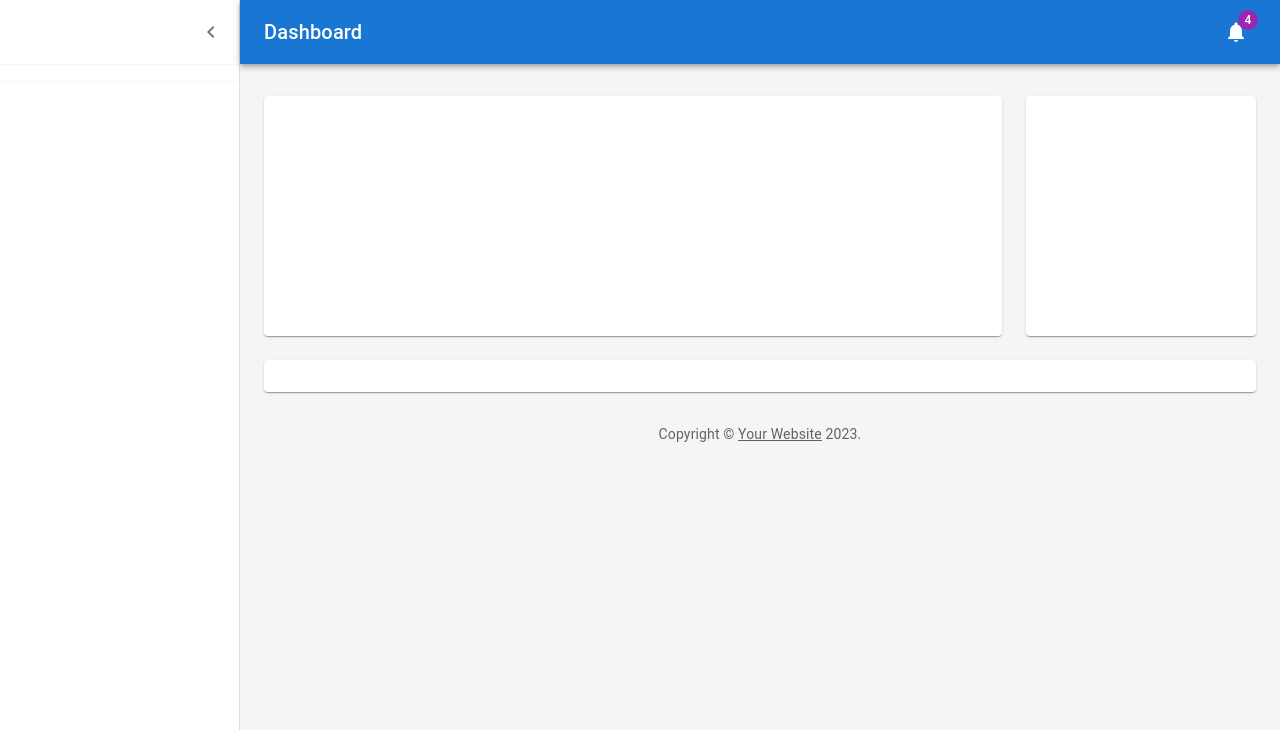
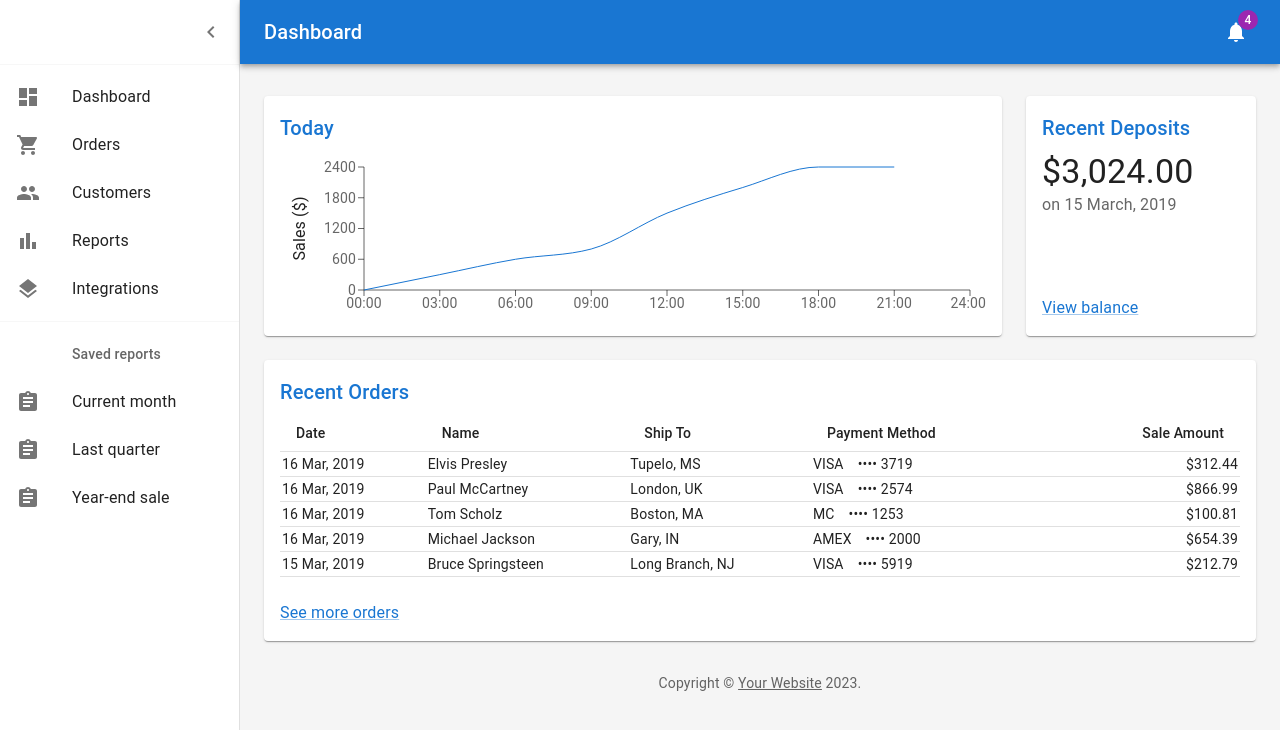
Before and after one commit to srubesh204/MetricProject, a React (Create React App) app in the folder client/: page / in a window 1280 px wide. Shown: the top 730 px of the page. Built offline with nearby package versions, Linux system fonts and the light colour scheme.

Commit message:
MUI start

```diff
--- a/client/package.json
+++ b/client/package.json
@@ -18,6 +18,7 @@
     "react-dom": "^18.2.0",
     "react-router-dom": "^6.16.0",
     "react-scripts": "5.0.1",
+    "recharts": "^2.9.0",
     "web-vitals": "^2.1.4"
   },
   "scripts": {
--- a/client/src/App.js
+++ b/client/src/App.js
@@ -3,7 +3,7 @@ import './App.css';
 import { BrowserRouter, Routes, Route, Navigate } from 'react-router-dom';
 import Department from './Components/Department';
 import Employee from './Components/employee/Employee';
-import Dashboard from './Components/Dashboard';
+import Dashboard from './Components/Dashboard/Dashboard'
 import General from './Components/general/General';
 import Vendor from './Components/vendor/Vendor';
 import ItemMaster from './Components/itemMaster/ItemMaster';
--- /dev/null
+++ b/client/src/Components/Dashboard/Chart.js
@@ -0,0 +1,71 @@
+import * as React from 'react';
+import { useTheme } from '@mui/material/styles';
+import { LineChart, Line, XAxis, YAxis, Label, ResponsiveContainer } from 'recharts';
+import Title from './Title';
+
+// Generate Sales Data
+function createData(time, amount) {
+  return { time, amount };
+}
+
+const data = [
+  createData('00:00', 0),
+  createData('03:00', 300),
+  createData('06:00', 600),
+  createData('09:00', 800),
+  createData('12:00', 1500),
+  createData('15:00', 2000),
+  createData('18:00', 2400),
+  createData('21:00', 2400),
+  createData('24:00', undefined),
+];
+
+export default function Chart() {
+  const theme = useTheme();
+
+  return (
+    <React.Fragment>
+      <Title>Today</Title>
+      <ResponsiveContainer>
+        <LineChart
+          data={data}
+          margin={{
+            top: 16,
+            right: 16,
+            bottom: 0,
+            left: 24,
+          }}
+        >
+          <XAxis
+            dataKey="time"
+            stroke={theme.palette.text.secondary}
+            style={theme.typography.body2}
+          />
+          <YAxis
+            stroke={theme.palette.text.secondary}
+            style={theme.typography.body2}
+          >
+            <Label
+              angle={270}
+              position="left"
+              style={{
+                textAnchor: 'middle',
+                fill: theme.palette.text.primary,
+                ...theme.typography.body1,
+              }}
+            >
+              Sales ($)
+            </Label>
+          </YAxis>
+          <Line
+            isAnimationActive={false}
+            type="monotone"
+            dataKey="amount"
+            stroke={theme.palette.primary.main}
+            dot={false}
+          />
+        </LineChart>
+      </ResponsiveContainer>
+    </React.Fragment>
+  );
+}
--- a/client/src/Components/Dashboard.jsx
+++ b/client/src/Components/Dashboard/Dashboard.jsx
@@ -17,8 +17,10 @@ import Link from '@mui/material/Link';
 import MenuIcon from '@mui/icons-material/Menu';
 import ChevronLeftIcon from '@mui/icons-material/ChevronLeft';
 import NotificationsIcon from '@mui/icons-material/Notifications';
-
-
+import { mainListItems, secondaryListItems } from './listItems';
+import Chart from './Chart';
+import Deposits from './Deposits';
+import Orders from './Orders';
 
 function Copyright(props) {
   return (
@@ -141,9 +143,9 @@ export default function Dashboard() {
           </Toolbar>
           <Divider />
           <List component="nav">
-
+            {mainListItems}
             <Divider sx={{ my: 1 }} />
-
+            {secondaryListItems}
           </List>
         </Drawer>
         <Box
@@ -171,7 +173,7 @@ export default function Dashboard() {
                     height: 240,
                   }}
                 >
-
+                  <Chart />
                 </Paper>
               </Grid>
               {/* Recent Deposits */}
@@ -184,13 +186,13 @@ export default function Dashboard() {
                     height: 240,
                   }}
                 >
-
+                  <Deposits />
                 </Paper>
               </Grid>
               {/* Recent Orders */}
               <Grid item xs={12}>
                 <Paper sx={{ p: 2, display: 'flex', flexDirection: 'column' }}>
-
+                  <Orders />
                 </Paper>
               </Grid>
             </Grid>
--- /dev/null
+++ b/client/src/Components/Dashboard/Deposits.js
@@ -0,0 +1,27 @@
+import * as React from 'react';
+import Link from '@mui/material/Link';
+import Typography from '@mui/material/Typography';
+import Title from './Title';
+
+function preventDefault(event) {
+  event.preventDefault();
+}
+
+export default function Deposits() {
+  return (
+    <React.Fragment>
+      <Title>Recent Deposits</Title>
+      <Typography component="p" variant="h4">
+        $3,024.00
+      </Typography>
+      <Typography color="text.secondary" sx={{ flex: 1 }}>
+        on 15 March, 2019
+      </Typography>
+      <div>
+        <Link color="primary" href="#" onClick={preventDefault}>
+          View balance
+        </Link>
+      </div>
+    </React.Fragment>
+  );
+}
--- /dev/null
+++ b/client/src/Components/Dashboard/Orders.js
@@ -0,0 +1,86 @@
+import * as React from 'react';
+import Link from '@mui/material/Link';
+import Table from '@mui/material/Table';
+import TableBody from '@mui/material/TableBody';
+import TableCell from '@mui/material/TableCell';
+import TableHead from '@mui/material/TableHead';
+import TableRow from '@mui/material/TableRow';
+import Title from './Title';
+
+// Generate Order Data
+function createData(id, date, name, shipTo, paymentMethod, amount) {
+  return { id, date, name, shipTo, paymentMethod, amount };
+}
+
+const rows = [
+  createData(
+    0,
+    '16 Mar, 2019',
+    'Elvis Presley',
+    'Tupelo, MS',
+    'VISA ⠀•••• 3719',
+    312.44,
+  ),
+  createData(
+    1,
+    '16 Mar, 2019',
+    'Paul McCartney',
+    'London, UK',
+    'VISA ⠀•••• 2574',
+    866.99,
+  ),
+  createData(2, '16 Mar, 2019', 'Tom Scholz', 'Boston, MA', 'MC ⠀•••• 1253', 100.81),
+  createData(
+    3,
+    '16 Mar, 2019',
+    'Michael Jackson',
+    'Gary, IN',
+    'AMEX ⠀•••• 2000',
+    654.39,
+  ),
+  createData(
+    4,
+    '15 Mar, 2019',
+    'Bruce Springsteen',
+    'Long Branch, NJ',
+    'VISA ⠀•••• 5919',
+    212.79,
+  ),
+];
+
+function preventDefault(event) {
+  event.preventDefault();
+}
+
+export default function Orders() {
+  return (
+    <React.Fragment>
+      <Title>Recent Orders</Title>
+      <Table size="small">
+        <TableHead>
+          <TableRow>
+            <TableCell>Date</TableCell>
+            <TableCell>Name</TableCell>
+            <TableCell>Ship To</TableCell>
+            <TableCell>Payment Method</TableCell>
+            <TableCell align="right">Sale Amount</TableCell>
+          </TableRow>
+        </TableHead>
+        <TableBody>
+          {rows.map((row) => (
+            <TableRow key={row.id}>
+              <TableCell>{row.date}</TableCell>
+              <TableCell>{row.name}</TableCell>
+              <TableCell>{row.shipTo}</TableCell>
+              <TableCell>{row.paymentMethod}</TableCell>
+              <TableCell align="right">{`$${row.amount}`}</TableCell>
+            </TableRow>
+          ))}
+        </TableBody>
+      </Table>
+      <Link color="primary" href="#" onClick={preventDefault} sx={{ mt: 3 }}>
+        See more orders
+      </Link>
+    </React.Fragment>
+  );
+}
--- /dev/null
+++ b/client/src/Components/Dashboard/Title.js
@@ -0,0 +1,17 @@
+import * as React from 'react';
+import PropTypes from 'prop-types';
+import Typography from '@mui/material/Typography';
+
+function Title(props) {
+  return (
+    <Typography component="h2" variant="h6" color="primary" gutterBottom>
+      {props.children}
+    </Typography>
+  );
+}
+
+Title.propTypes = {
+  children: PropTypes.node,
+};
+
+export default Title;
--- /dev/null
+++ b/client/src/Components/Dashboard/listItems.js
@@ -0,0 +1,72 @@
+import * as React from 'react';
+import ListItemButton from '@mui/material/ListItemButton';
+import ListItemIcon from '@mui/material/ListItemIcon';
+import ListItemText from '@mui/material/ListItemText';
+import ListSubheader from '@mui/material/ListSubheader';
+import DashboardIcon from '@mui/icons-material/Dashboard';
+import ShoppingCartIcon from '@mui/icons-material/ShoppingCart';
+import PeopleIcon from '@mui/icons-material/People';
+import BarChartIcon from '@mui/icons-material/BarChart';
+import LayersIcon from '@mui/icons-material/Layers';
+import AssignmentIcon from '@mui/icons-material/Assignment';
+
+export const mainListItems = (
+  <React.Fragment>
+    <ListItemButton>
+      <ListItemIcon>
+        <DashboardIcon />
+      </ListItemIcon>
+      <ListItemText primary="Dashboard" />
+    </ListItemButton>
+    <ListItemButton>
+      <ListItemIcon>
+        <ShoppingCartIcon />
+      </ListItemIcon>
+      <ListItemText primary="Orders" />
+    </ListItemButton>
+    <ListItemButton>
+      <ListItemIcon>
+        <PeopleIcon />
+      </ListItemIcon>
+      <ListItemText primary="Customers" />
+    </ListItemButton>
+    <ListItemButton>
+      <ListItemIcon>
+        <BarChartIcon />
+      </ListItemIcon>
+      <ListItemText primary="Reports" />
+    </ListItemButton>
+    <ListItemButton>
+      <ListItemIcon>
+        <LayersIcon />
+      </ListItemIcon>
+      <ListItemText primary="Integrations" />
+    </ListItemButton>
+  </React.Fragment>
+);
+
+export const secondaryListItems = (
+  <React.Fragment>
+    <ListSubheader component="div" inset>
+      Saved reports
+    </ListSubheader>
+    <ListItemButton>
+      <ListItemIcon>
+        <AssignmentIcon />
+      </ListItemIcon>
+      <ListItemText primary="Current month" />
+    </ListItemButton>
+    <ListItemButton>
+      <ListItemIcon>
+        <AssignmentIcon />
+      </ListItemIcon>
+      <ListItemText primary="Last quarter" />
+    </ListItemButton>
+    <ListItemButton>
+      <ListItemIcon>
+        <AssignmentIcon />
+      </ListItemIcon>
+      <ListItemText primary="Year-end sale" />
+    </ListItemButton>
+  </React.Fragment>
+);
```
Also changed, not shown: client/src/Components/employee/Employee.jsx (+36 -24 lines), 1 other file (tests, documents, lock files or other folders).
